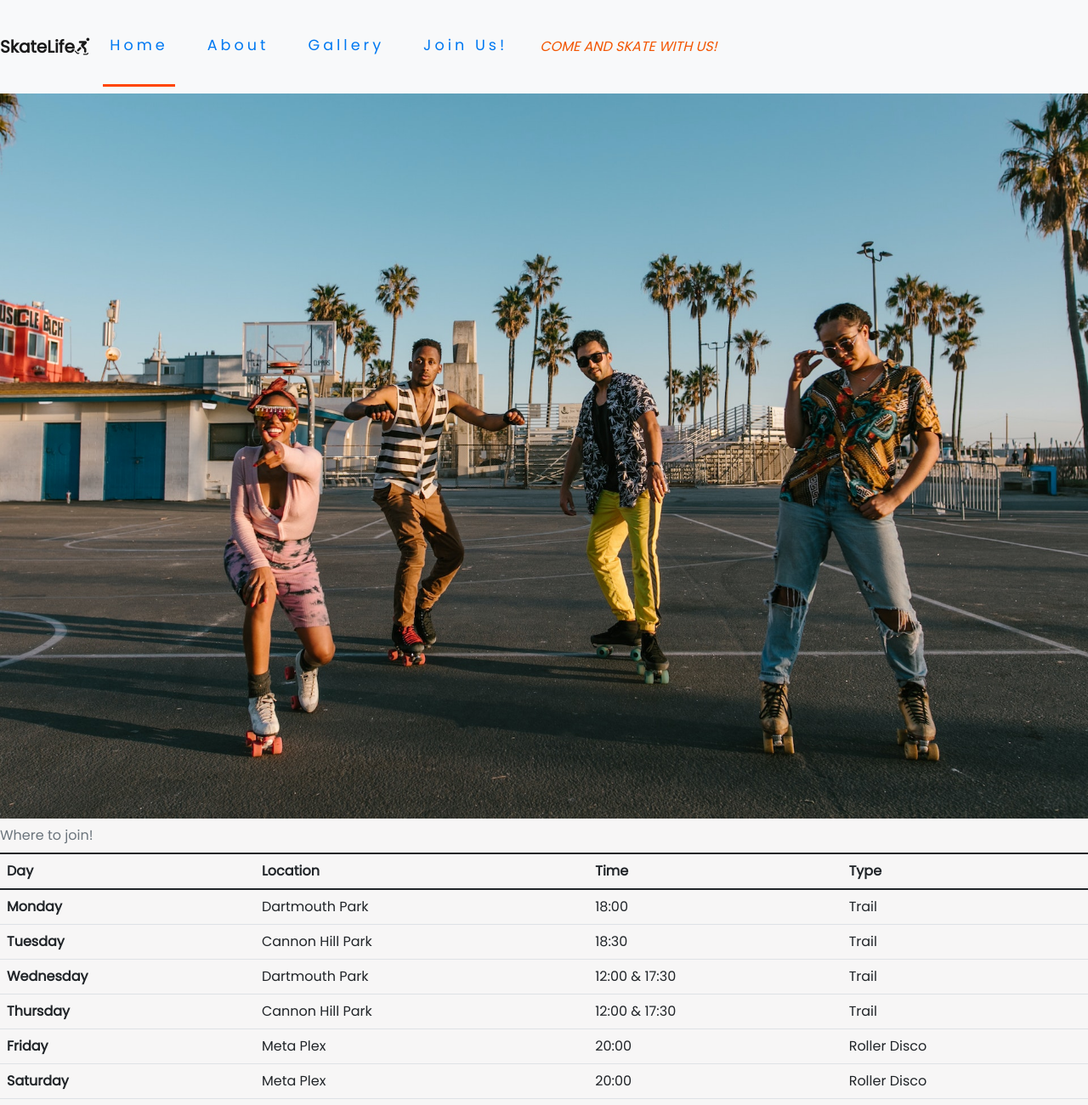
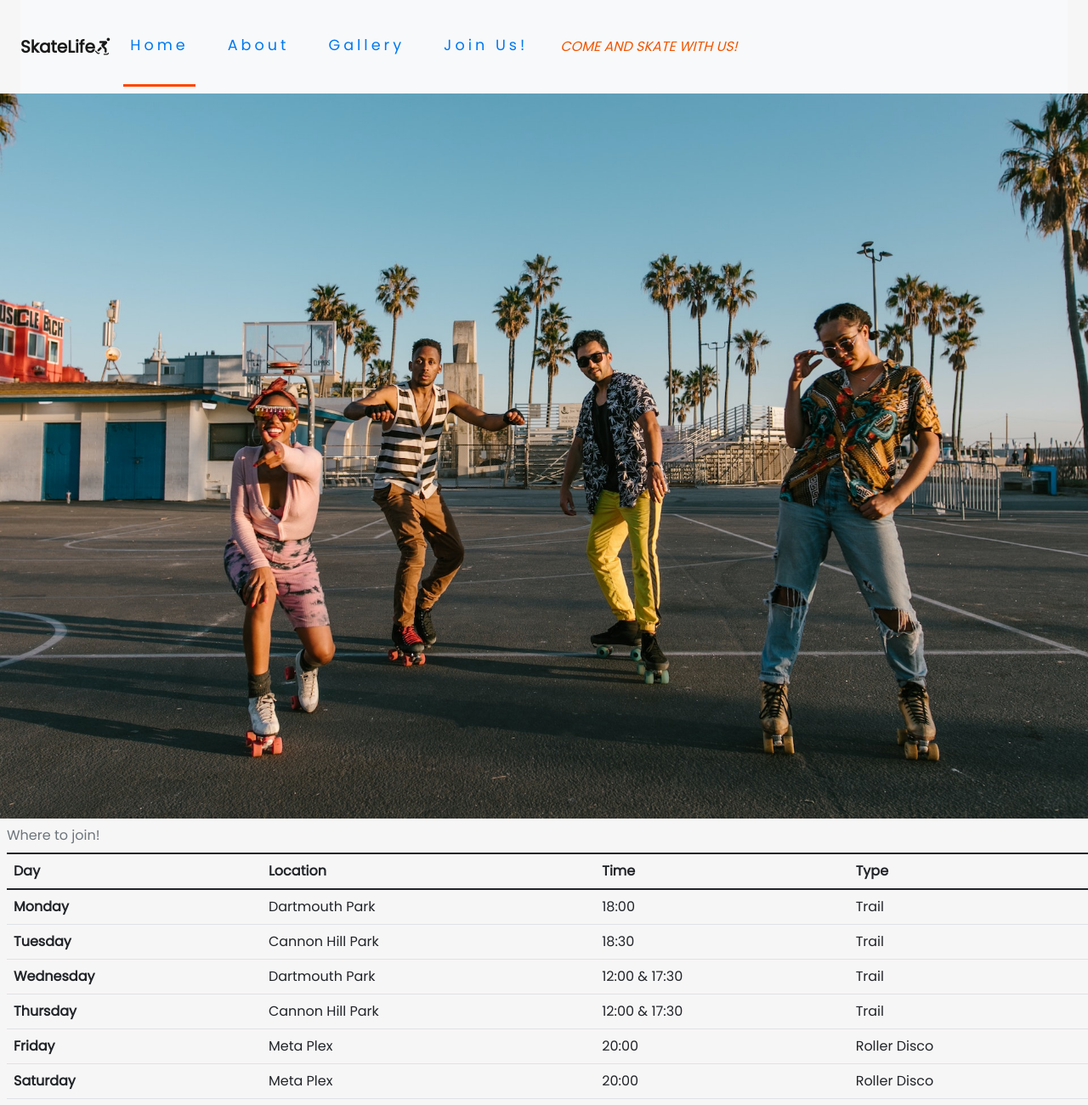
Before and after one commit to Travyssm/Skate-life, a plain HTML site: page index.html in a window 1280 px wide. Shown: the top 1300 px of the page at 85% size. Drawn offline with nearby package versions, Linux system fonts and the light colour scheme.

Commit message:
adjusted logo spacing

```diff
--- a/index.html
+++ b/index.html
@@ -9,7 +9,7 @@
     <title>SkateLife</title>
 </head>
 <body>
-  <nav class="navbar navbar-expand-sm navbar-light bg-light">
+  <nav class="navbar navbar-expand-sm navbar-light bg-light mx-4">
     <a class="navbar-brand" href="index.html">SkateLife<i class="fa-solid fa-person-skating"></i></a>
       <button class="navbar-toggler" type="button" data-bs-toggle="collapse" data-bs-target="#navbarNav" aria-controls="navbarNav" aria-expanded="false" aria-label="Toggle navigation">
         <span class="navbar-toggler-icon"></span>
@@ -40,7 +40,7 @@
   </div>
 
   <div class="table-responsive">
-    <table class="table caption-top">
+    <table class="table caption-top ms-2">
       <caption>Where to join!</caption>
         <thead>
           <tr>
```
Also changed, not shown: gallery.html (+1 -1 lines).
